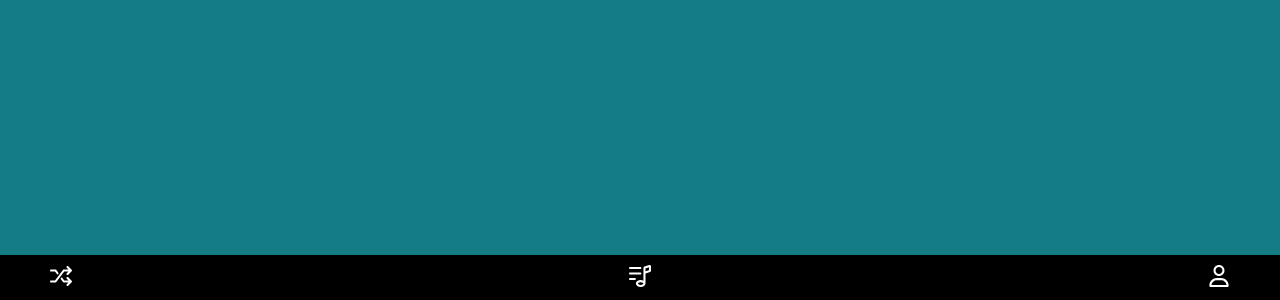
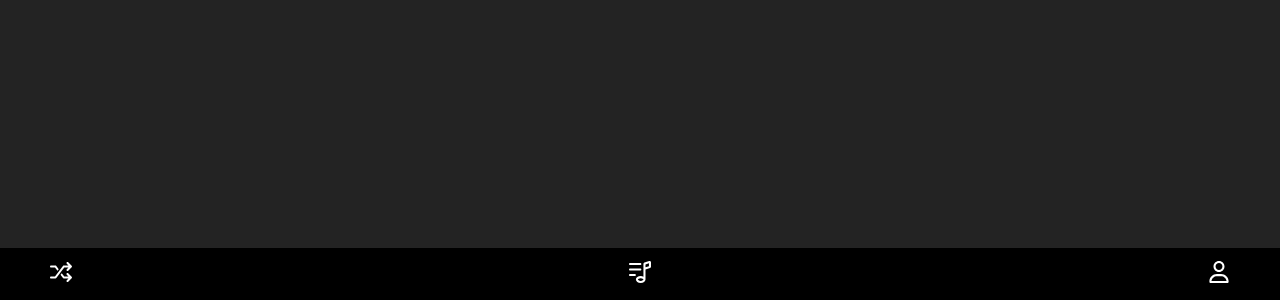
Before and after one commit to Suggest-App/SuggestApp, a Vue app: page /home in a window 1280 px wide. Shown: the part 500-800 px from the top of the page. Built offline with nearby package versions, Linux system fonts and the light colour scheme.

Commit message:
[ADD] navbar styles adjustments

```diff
--- a/src/assets/scss/home-view/home-view.scss
+++ b/src/assets/scss/home-view/home-view.scss
@@ -11,10 +11,10 @@
   }
 
   .container:nth-of-type(even) {
-    background: #8cb11c;
+    background: #2d2d2d;
   }
 
   .container:nth-of-type(odd) {
-    background: #147c85;
+    background: #232323;
   }
 }
--- a/src/assets/scss/navbar.scss
+++ b/src/assets/scss/navbar.scss
@@ -3,7 +3,7 @@
   bottom: 0;
   left: 0;
   width: 100%;
-  height: 45px;
+  height: 52px;
   padding: 0 50px;
   background-color: #000000;
   display: flex;
```
